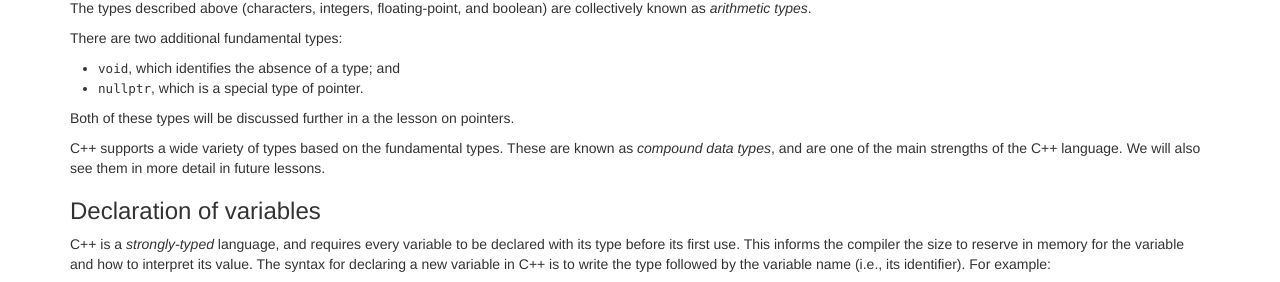
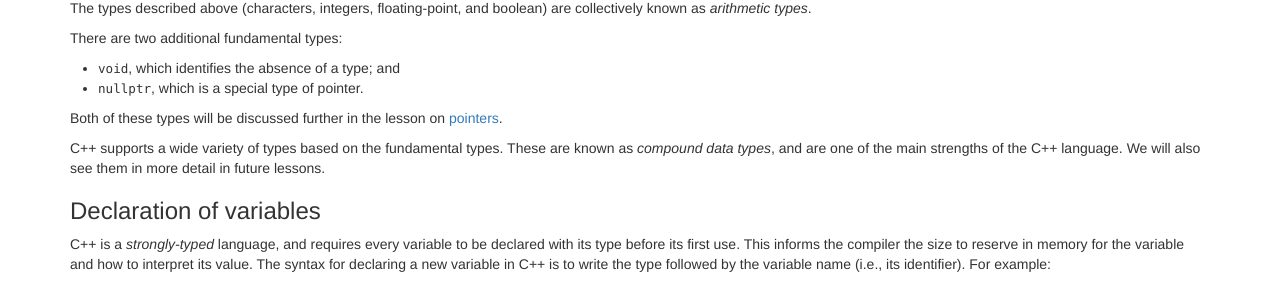
Before and after one commit to ornl-ssd/cpp-novice, a Jekyll site: the page built from _episodes/02-variables.md, in a window 1280 px wide and 900 px high, scrolled down 2040 px. Shown: the part 150-432 px from the top of the window. Built offline with Jekyll 4.4.1, drawn with Linux system fonts in a browser that asks for light colours; part of the change alters nothing that is shown.

Commit message:
Fix reference
Signed-off-by: Greg Watson <g.watson@computer.org>

```diff
--- a/_episodes/02-variables.md
+++ b/_episodes/02-variables.md
@@ -180,7 +180,7 @@ There are two additional fundamental types:
 * `void`, which identifies the absence of a type; and
 * `nullptr`, which is a special type of pointer.
 
-Both of these types will be discussed further in a the lesson on pointers.
+Both of these types will be discussed further in the lesson on [pointers]({{ page.root }}/13-pointers).
 
 C++ supports a wide variety of types based on the fundamental types. These are known as *compound data types*,
 and are one of the main strengths of the C++ language. We will also see them in more detail in future lessons.
```
